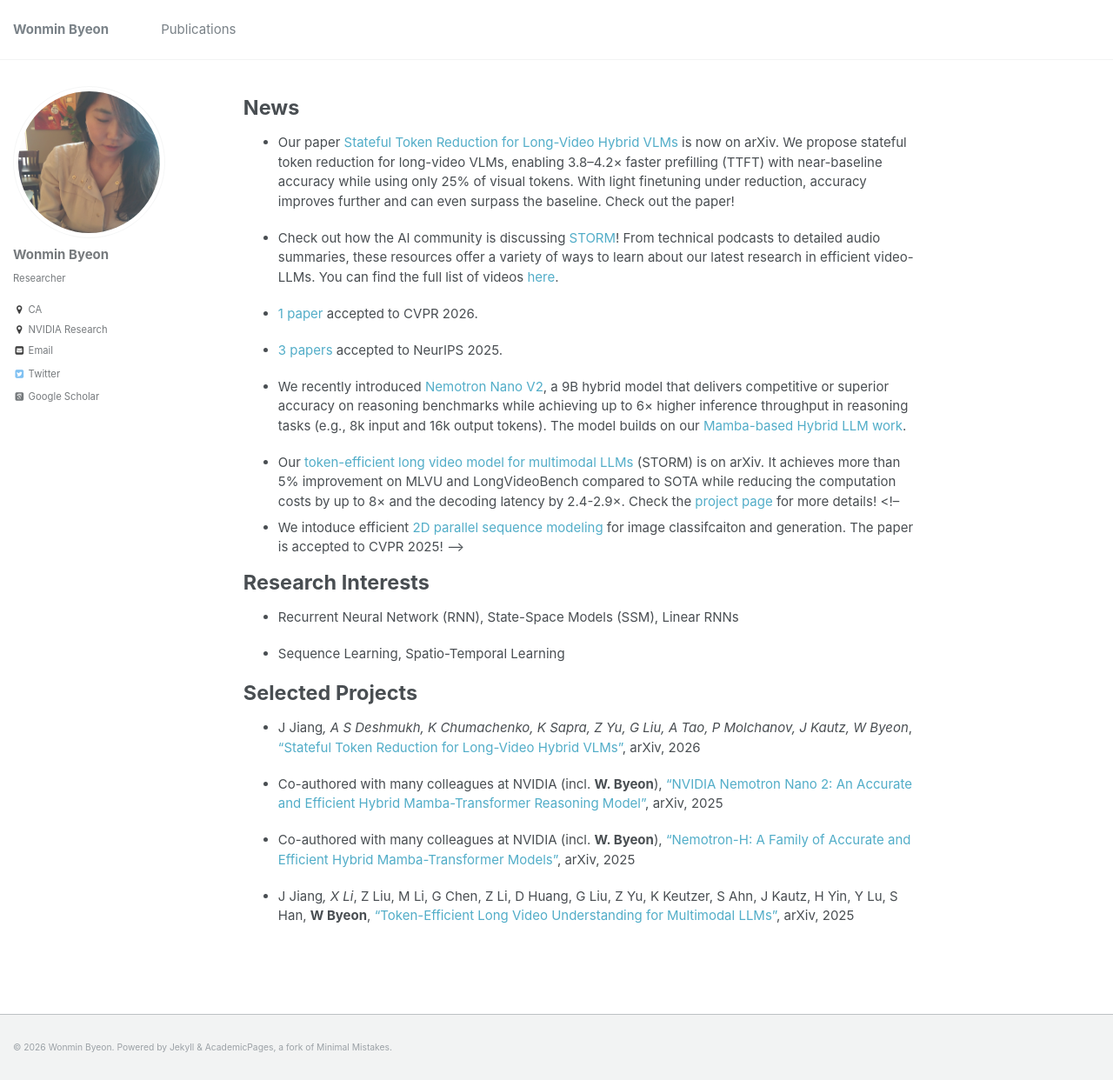
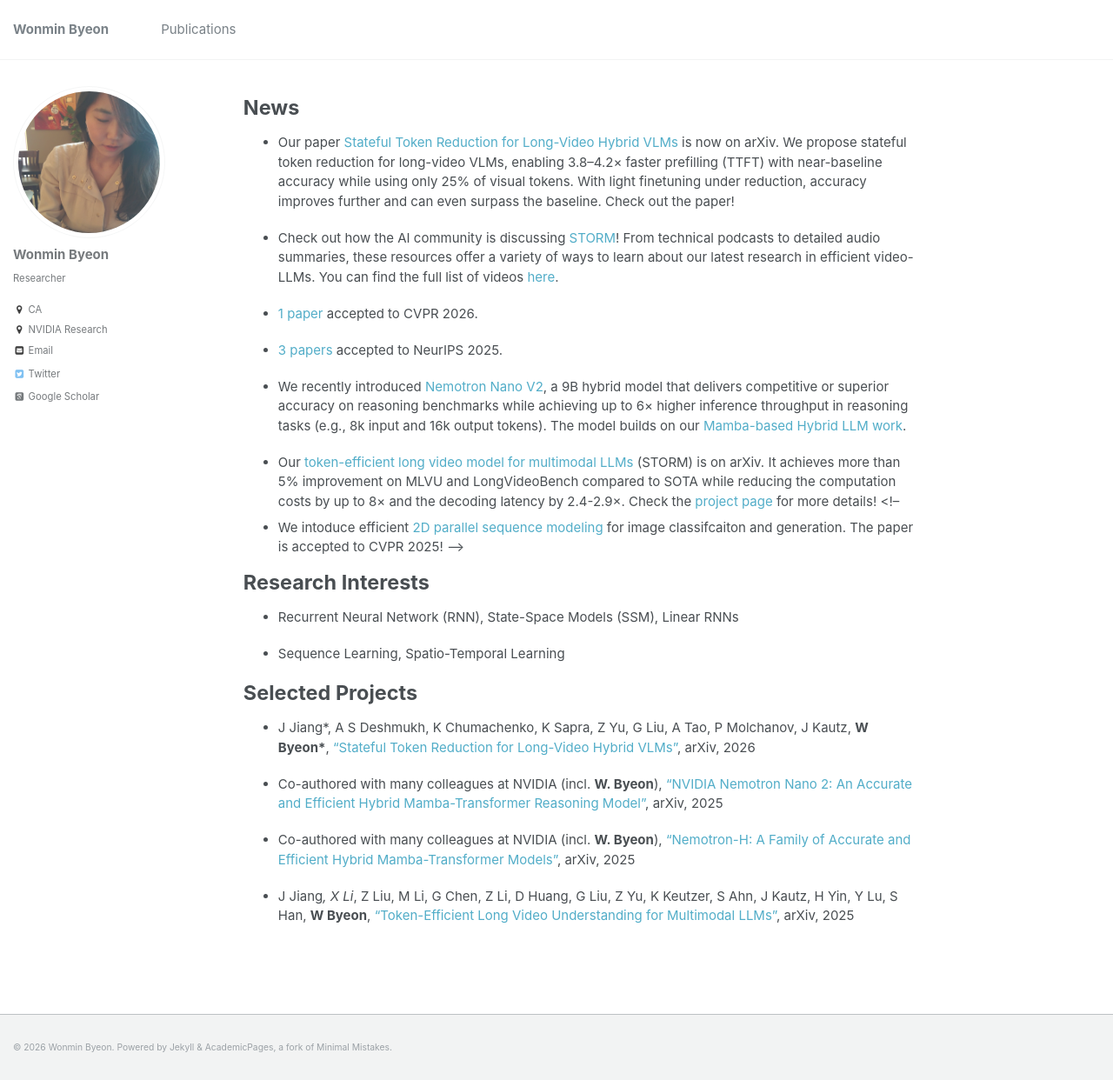
Before and after one commit to wonmin-byeon/wonmin-byeon.github.io, a Jekyll site: the page built from _pages/about.md, in a window 1280 px wide and 1242 px high. Shown: the whole window at 87% size. Built offline with Jekyll 4.4.1, drawn with Linux system fonts in a browser that asks for light colours; some web fonts are replaced.

```diff
--- a/_pages/about.md
+++ b/_pages/about.md
@@ -47,7 +47,7 @@ Research Interests
 
 Selected Projects
 ======
-* J Jiang*, A S Deshmukh, K Chumachenko, K Sapra, Z Yu, G Liu, A Tao, P Molchanov, J Kautz, W Byeon*, ["Stateful Token Reduction for Long-Video Hybrid VLMs"](https://wonmin-byeon.github.io/publication/2026-stateful), arXiv, 2026
+* J Jiang*, A S Deshmukh, K Chumachenko, K Sapra, Z Yu, G Liu, A Tao, P Molchanov, J Kautz, <b>W Byeon*</b>, ["Stateful Token Reduction for Long-Video Hybrid VLMs"](https://wonmin-byeon.github.io/publication/2026-stateful), arXiv, 2026
 
 * Co-authored with many colleagues at NVIDIA (incl. <b>W. Byeon</b>), ["NVIDIA Nemotron Nano 2: An Accurate and Efficient Hybrid Mamba-Transformer Reasoning Model"](https://wonmin-byeon.github.io/publication/2025-nemotron-nano), arXiv, 2025
 
```
Also changed, not shown: _publications/2026-stateful.md (+1 -1 lines).
